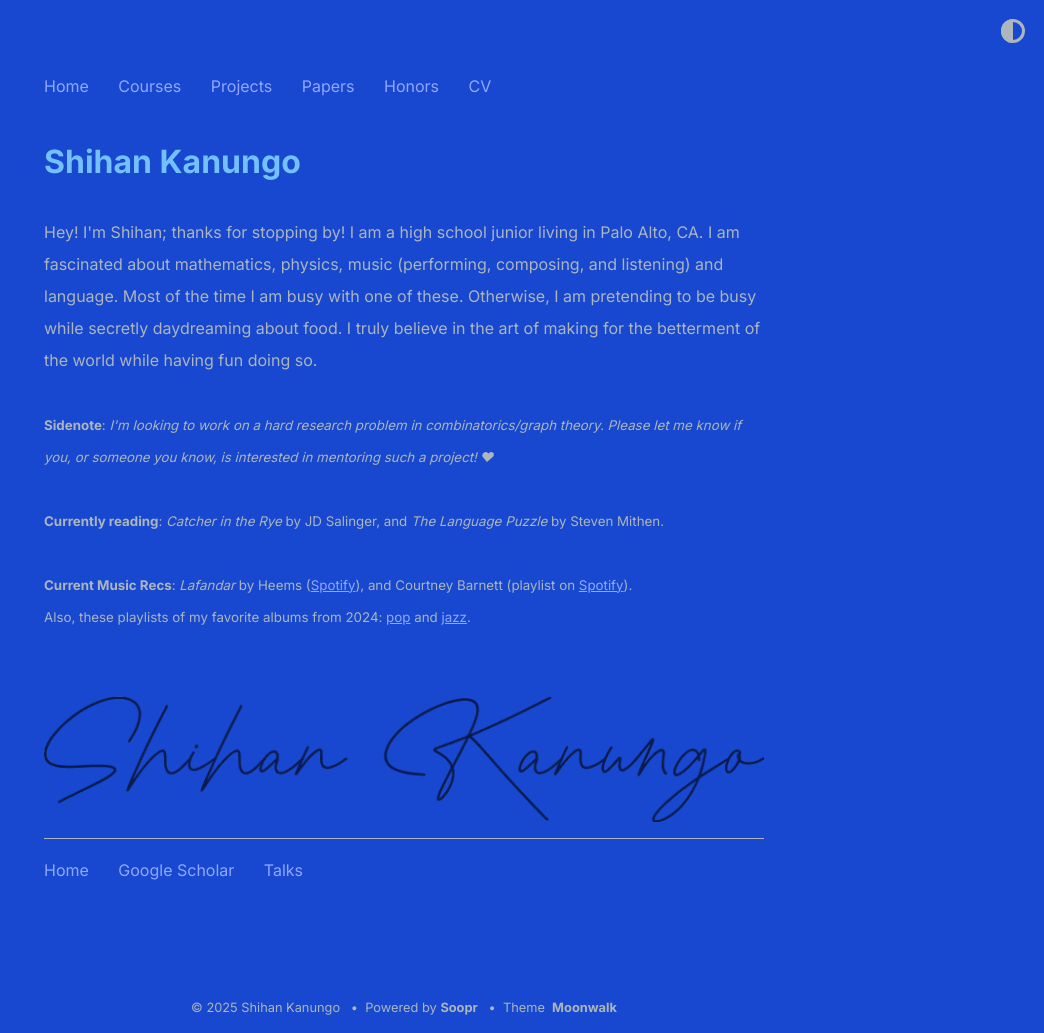
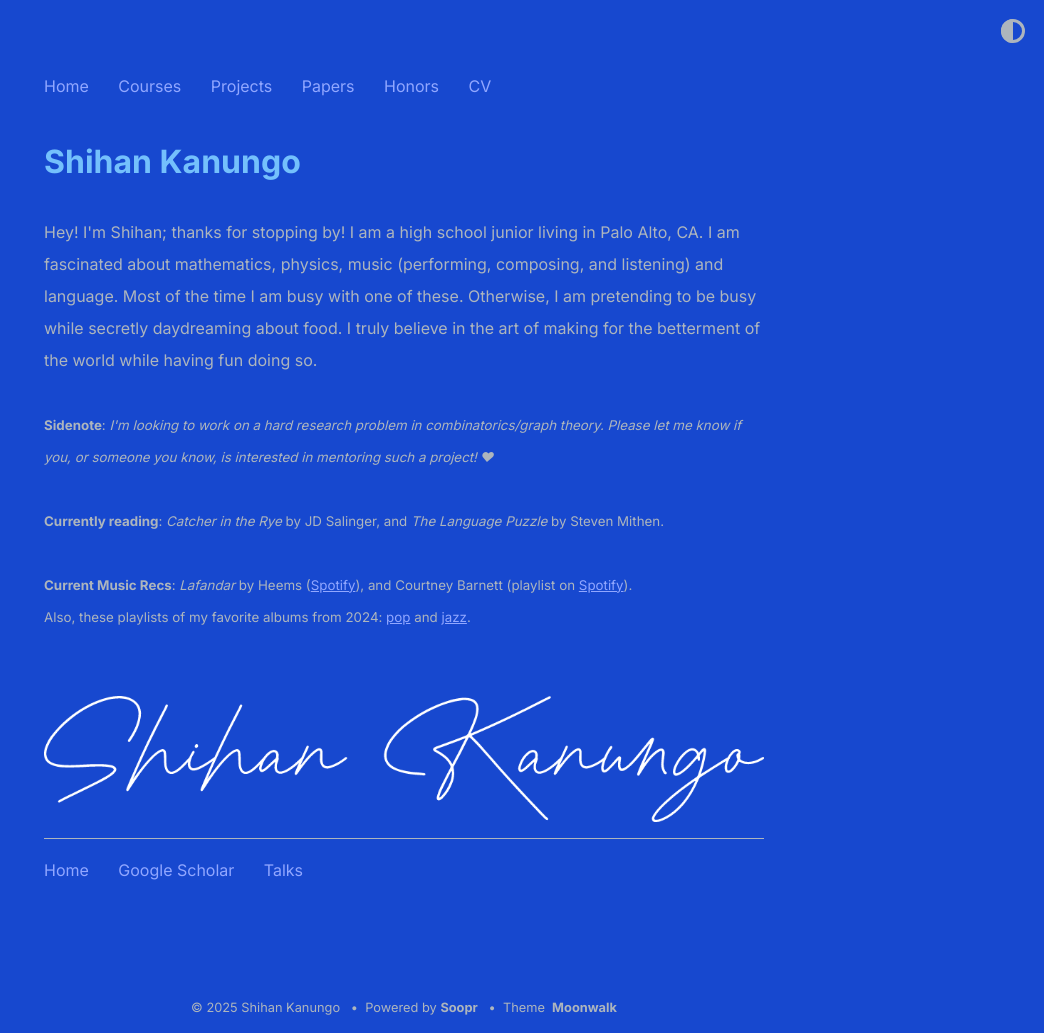
Before and after one commit to shihankanungo/shihankanungo.github.io, a Jekyll site: the page built from index.md, in a window 1280 px wide. Shown: the whole page, without its empty margins (236-1280 px from the left). Built offline with Jekyll 4.4.1, drawn with Linux system fonts in a browser that asks for light colours.

Commit message:
Update _config.yml

```diff
--- a/_config.yml
+++ b/_config.yml
@@ -13,7 +13,7 @@
           <small><b>Current Music Recs</b>: <i>Lafandar</i> by Heems (<a href="https://open.spotify.com/album/0txwScooV6S8rd8uhWfUGe?si=r-MswTWDTRK3KoW8IBIzMg">Spotify</a>), and Courtney Barnett (playlist on <a href="https://open.spotify.com/playlist/0q3ljBMndxToa5p6pZ7sWY?si=9d6db34aeea24f48">Spotify</a>). <br> Also, these playlists of my favorite albums from 2024: <a href="https://open.spotify.com/playlist/0plT5tvEl6lVLrQDk0X3eu?si=fe06480b57f64999">pop</a> and <a href="https://open.spotify.com/playlist/5iHDUPHT30iNd4Feg0yg4f?si=737a0b1a27924789">jazz</a>. </small>
           <br /><br /><br />
 
-  <img className="mt-8 md:mt-12 w-1/2 sm:w-1/3 lg:w-1/4" src="/signature-night.png" alt="signature of shihan" aria-hidden="true" />
+  <img className="mt-8 md:mt-12 w-1/2 sm:w-1/3 lg:w-1/4" src="/signature-white.png" alt="signature of shihan" aria-hidden="true" />
 permalink: /:slug
 
 favicon: "./logo.png" # relative path to site's favicon
```
